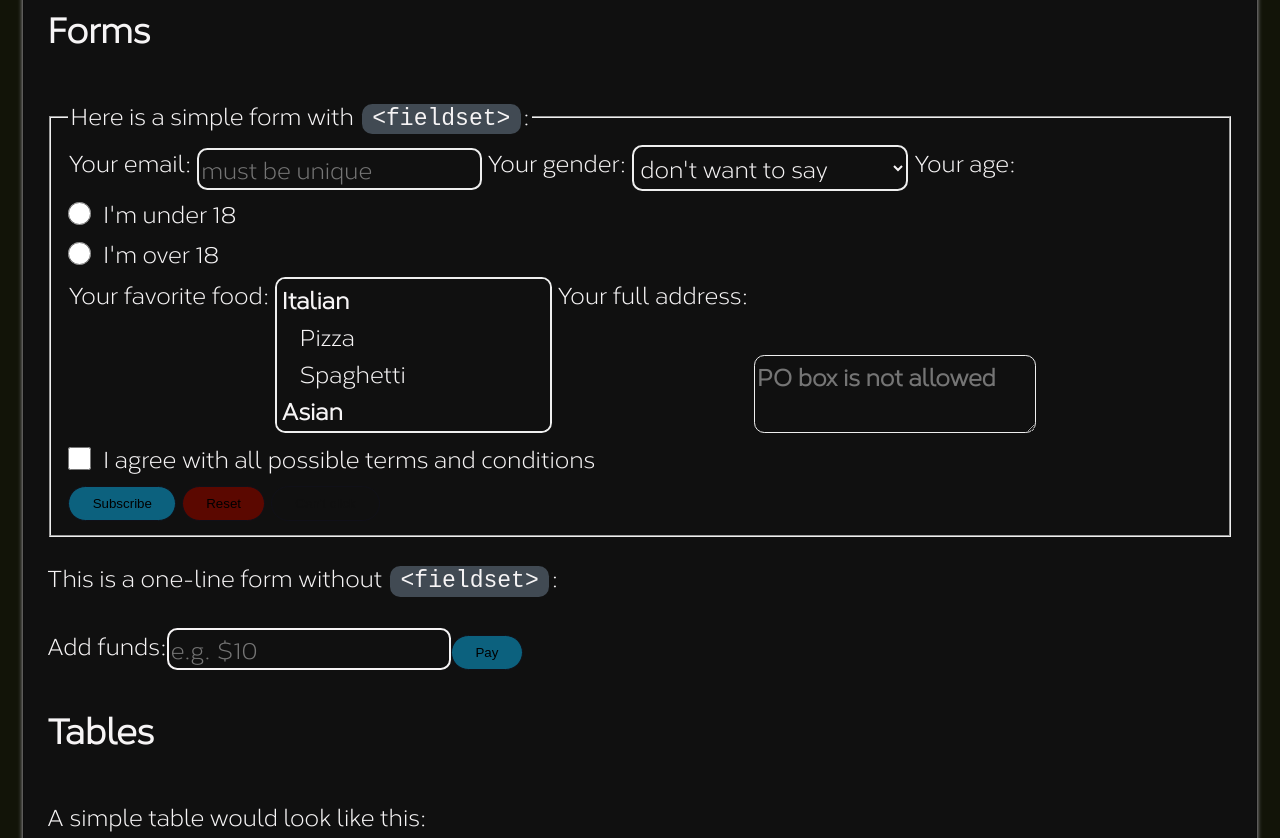
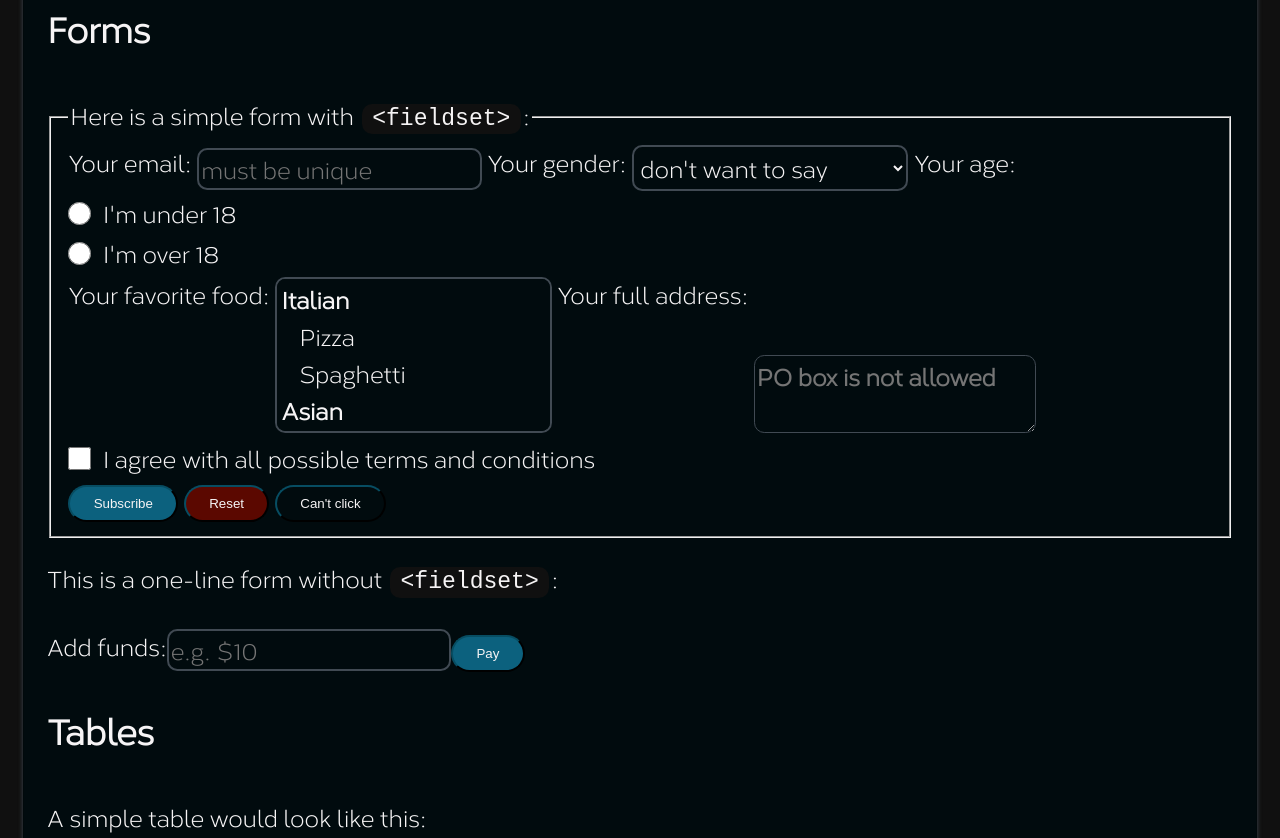
Before and after one commit to csc530/cacsscade, a website: page tacit.html in a window 1280 px wide. Shown: the part 980-1818 px from the top of the page. Drawn offline with Linux system fonts and the dark colour scheme.

Commit message:
edit dark theme colours
added a bit more colour without lightening up the page too too much
normalized input and button styles by setting background and border colours

```diff
--- a/cacsscade.css
+++ b/cacsscade.css
@@ -13,6 +13,9 @@
 @import url("dark.css");
 
 body nav {
+    position: sticky;
+    top: 0;
+
     display: flex;
     flex-direction: row;
     justify-content: space-between;
@@ -20,6 +23,8 @@ body nav {
     padding: 0.5em;
     background-color: var(--shell);
     border-bottom: 1px solid var(--shadow);
+
+    border-radius: var(--border-radius);
 }
 
 body nav ul {
@@ -48,8 +53,13 @@ button {
     height: 100%;
     max-height: 100vh;
     padding: calc(1em/1.5) calc(1em*1.75);
-    border-style: solid;
-    border-width: 0.10em;
+
+    cursor: pointer;
+
+    border-style: outset;
+    border-width: .15em;
+    color: var(--text);
+
     border-radius: 99999999px;
     border-color: var(--black);
 
--- a/colours.css
+++ b/colours.css
@@ -28,6 +28,7 @@
     --charcoal: #424b54ff;
     --rich-black: #101018;
     --night: #101010;
+    --black: #060A0B;
 
     /* CSS HSL */
     --cerise: hsla(346, 67%, 55%, 1);
--- a/dark.css
+++ b/dark.css
@@ -15,6 +15,7 @@
         --cerulean: #0c637fff;
         --midnight-green: #073b4cff;
         --midnight-green-2: #1e4d5cff;
+        --gunmetal: #020202;
         --egg-shell: #FCFCFB;
         /* --white-smoke: #f5f5f5ff; */
         --white-smoke: #F6F4F5;
@@ -30,13 +31,12 @@
         --sea-salt: #F8F8F8;
         --french-gray: #C3BFCB;
         --charcoal: #424b54ff;
-        --rich-black: #101018;
+        --rich-black: #010B0E;
         --night: #101010;
         --licorice: #150B09;
-        --smoky-black: #121408;
-
-        /* CSS HSL */
-        --cerise: hsla(346, 67%, 55%, 1);
+        --smoky-black: #110A08;
+        --black: #060A0B;
+        --raisin-black: #342E37 --cerise: hsla(346, 67%, 55%, 1);
         --bright-pink-crayola: hsla(346, 84%, 61%, 1);
         --sunglow: hsla(42, 100%, 70%, 1);
         --mantis: hsla(120, 49%, 67%, 1);
@@ -57,7 +57,6 @@
         --midnight-green: #0a536bff;
         --blue-ncs: hsla(195, 83%, 38%, 1);
 
-
         /*  */
         --primary: var(--cerulean);
         --secondary: var(--cal-poly-green);
@@ -71,7 +70,7 @@
 
         /* context */
         --text: var(--white-smoke);
-        --background: var(--smoky-black);
+        --background: var(--night);
 
         --danger: var(--blood-red);
         --error: var(--blood-red);
@@ -80,9 +79,9 @@
         --info: var(--blue-ncs);
 
         --sparkle: var(--cornflower-blue);
-        --shell: var(--night);
-        --shade: var(--charcoal);
-        --shadow: var(--french-gray);
+        --shell: var(--rich-black);
+        --shade: var(--night);
+        --shadow: var(--charcoal);
     }
 
 }
--- a/inputs.css
+++ b/inputs.css
@@ -88,7 +88,7 @@ input {
     border-style: solid;
     box-shadow: none;
     border-width: .1em;
-    border-color: inherit;
+    border-color: var(--shadow);
 
     input-security: auto;
 
@@ -315,7 +315,7 @@ select {
     border-radius: var(--border-radius);
     border-style: solid;
     border-width: .1em;
-    border-color: inherit;
+    border-color: var(--shadow);
 
     background-color: var(--shell);
     color: inherit;
@@ -354,7 +354,8 @@ textarea {
     border-radius: var(--border-radius);
     border-style: solid;
     border-width: 1px;
-    border-color: inherit;
+    border-color: var(--shadow);
+
 
     background-color: var(--shell);
     color: inherit;
```
